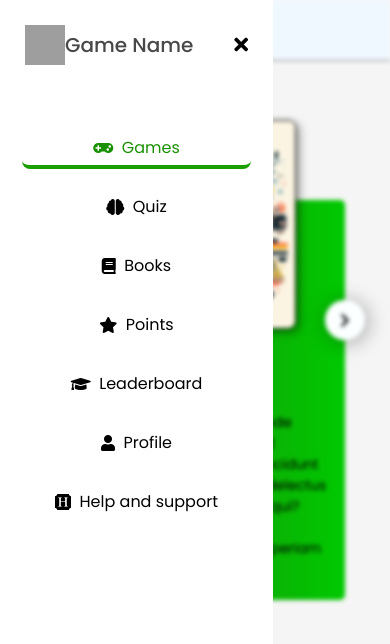
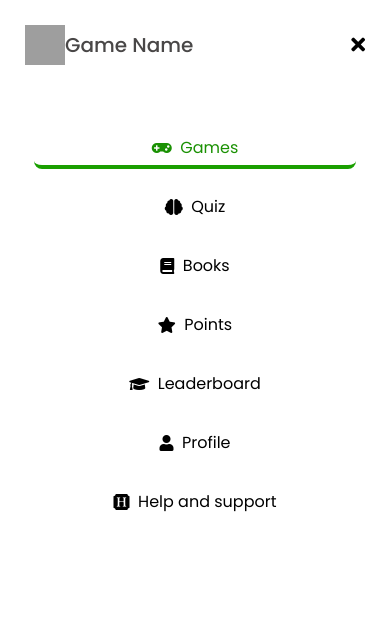
Before and after one commit to Mahaveer1013/EDIITN, a plain HTML site: page index.html in a window 390 px wide. Both pictures are taken after a click on the element 28 px from the left and 30 px from the top of the page. Drawn offline with Linux system fonts and the light colour scheme; grey boxes are pictures that could not be loaded; a web font is replaced by a local one.

Commit message:
basic finish

```diff
--- a/index.html
+++ b/index.html
@@ -4,7 +4,7 @@
     <meta charset="UTF-8">
     <meta name="viewport" content="width=device-width, initial-scale=1.0">
     <link rel="stylesheet" href="https://cdnjs.cloudflare.com/ajax/libs/font-awesome/5.15.1/css/all.min.css" crossorigin="anonymous">
-    <title>Document</title>
+    <title>Game Title</title>
     <link rel="stylesheet" href="style.css">
 </head>
 <body>
--- a/style.css
+++ b/style.css
@@ -289,6 +289,9 @@ body{
     .slider{
         width: 350px;
     }
+    .sidemenu-active{
+        width: 100%;
+    }
     .slider-content{
         width: 90%;
     }
```
